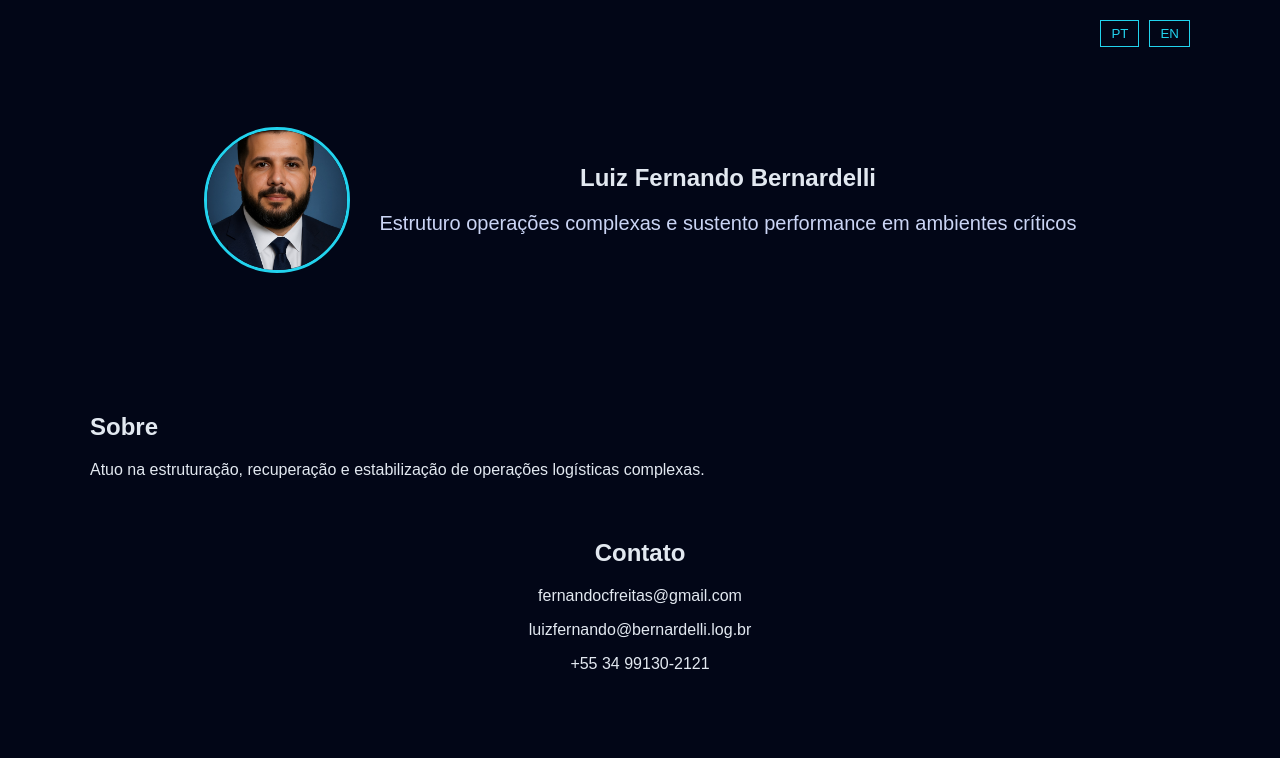
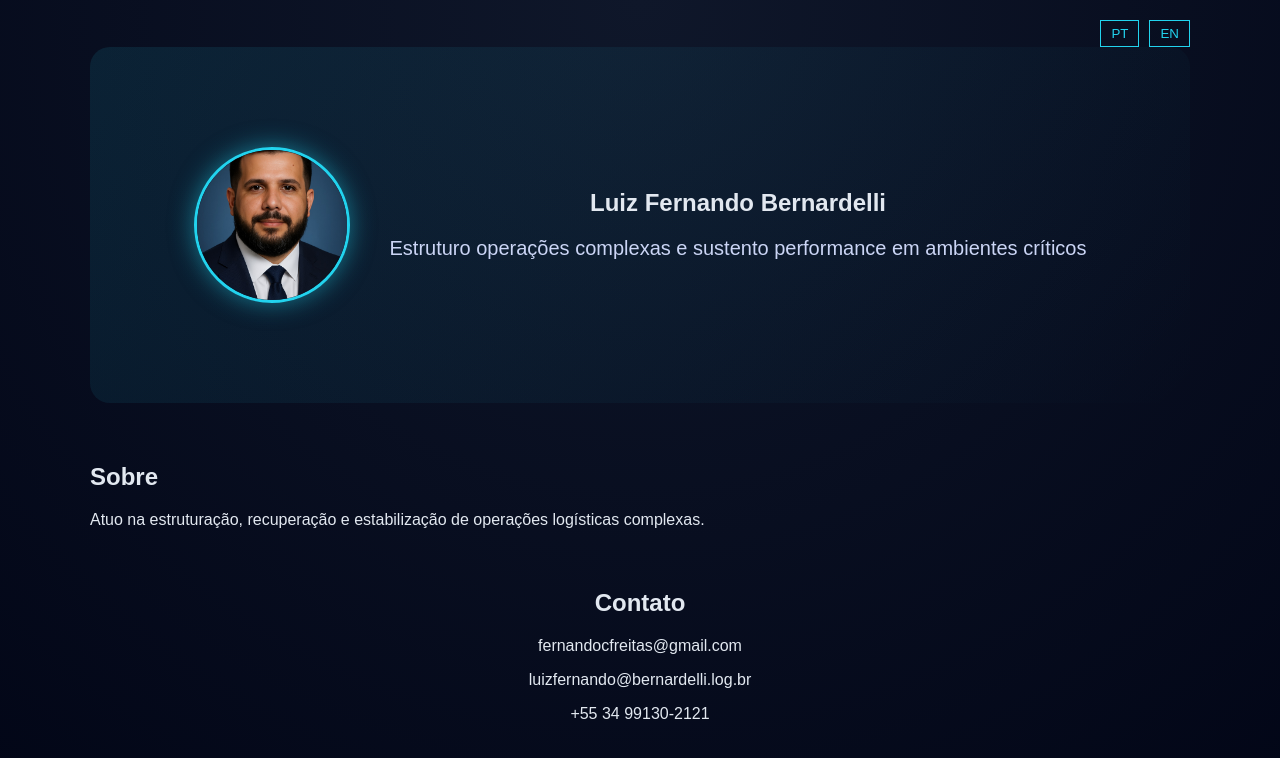
Before and after one commit to fcbernardelli/portfolio-luiz, a React (Vite) app: page / in a window 1280 px wide. Shown: the top 758 px of the page. Built offline with nearby package versions, Linux system fonts and the light colour scheme.

Commit message:
index.css

```diff
--- a/src/index.css
+++ b/src/index.css
@@ -1,10 +1,7 @@
-
-/* CSS */
-
 body {
   margin: 0;
   font-family: Arial, sans-serif;
-  background: #020617;
+  background: radial-gradient(circle at top, #0f172a, #020617);
   color: #e2e8f0;
 }
 
@@ -12,6 +9,15 @@ body {
   max-width: 1100px;
   margin: auto;
   padding: 20px;
+}
+
+.fade-in {
+  animation: fadeIn 1s ease-in;
+}
+
+@keyframes fadeIn {
+  from { opacity: 0; transform: translateY(10px); }
+  to { opacity: 1; transform: translateY(0); }
 }
 
 .lang-switch {
@@ -25,11 +31,47 @@ body {
   color: #22d3ee;
   padding: 5px 10px;
   cursor: pointer;
+  transition: all 0.3s;
+}
+
+.lang-switch button:hover {
+  background: #22d3ee;
+  color: #020617;
 }
 
 .hero {
+  padding: 100px 20px;
   text-align: center;
-  padding: 80px 20px;
+}
+
+.hero-flex {
+  display: flex;
+  align-items: center;
+  justify-content: center;
+  gap: 40px;
+  flex-wrap: wrap;
+}
+
+.premium-bg {
+  background: linear-gradient(135deg, rgba(34,211,238,0.1), transparent);
+  border-radius: 20px;
+}
+
+.profile-pic {
+  width: 150px;
+  height: 150px;
+  object-fit: cover;
+  border-radius: 50%;
+}
+
+.premium-photo {
+  border: 3px solid #22d3ee;
+  box-shadow: 0 0 25px rgba(34,211,238,0.5);
+  transition: transform 0.3s ease;
+}
+
+.premium-photo:hover {
+  transform: scale(1.05);
 }
 
 .headline {
@@ -41,27 +83,6 @@ body {
   margin: 60px 0;
 }
 
-.job {
-  border-left: 3px solid #22d3ee;
-  padding-left: 15px;
-  margin-bottom: 20px;
-}
-
 .center {
   text-align: center;
 }
-.hero-flex {
-  display: flex;
-  align-items: center;
-  justify-content: center;
-  gap: 30px;
-  flex-wrap: wrap;
-}
-
-.profile-pic {
-  width: 140px;
-  height: 140px;
-  object-fit: cover;
-  border-radius: 50%;
-  border: 3px solid #22d3ee;
-}
```
